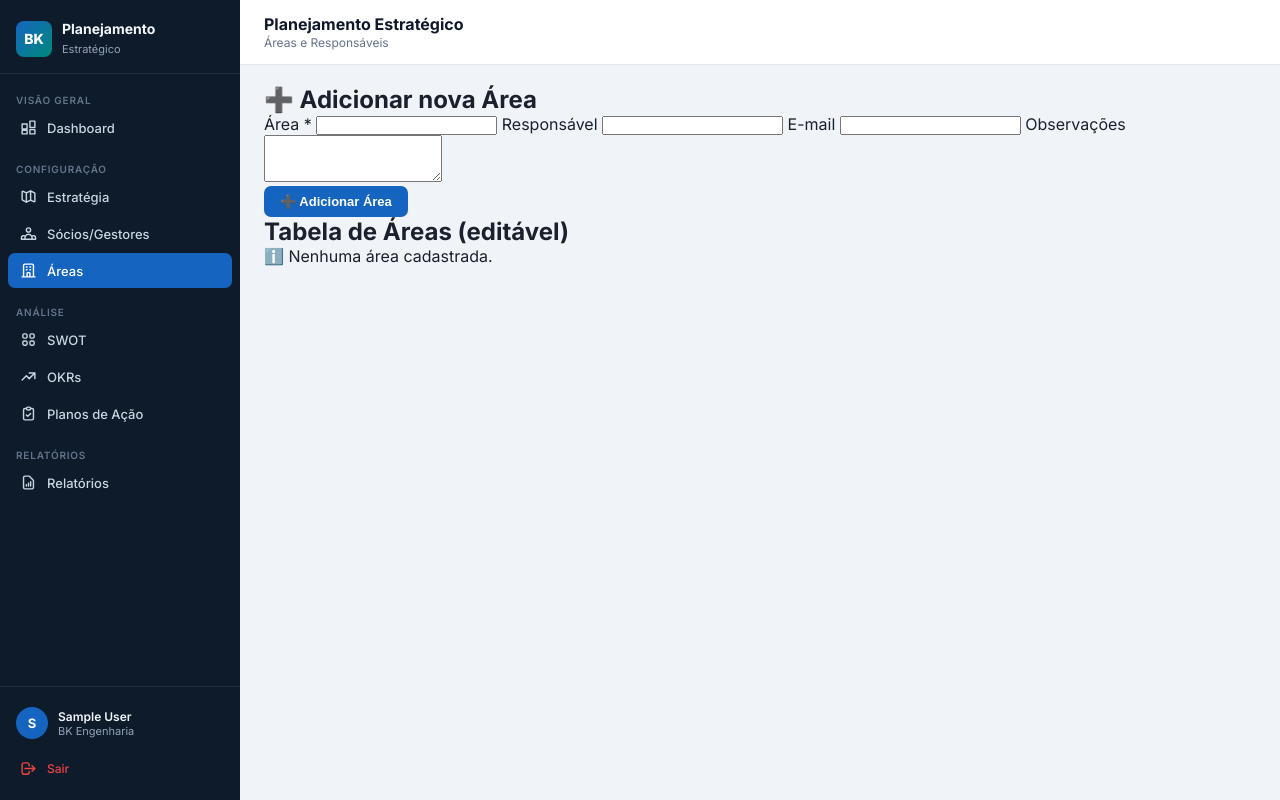
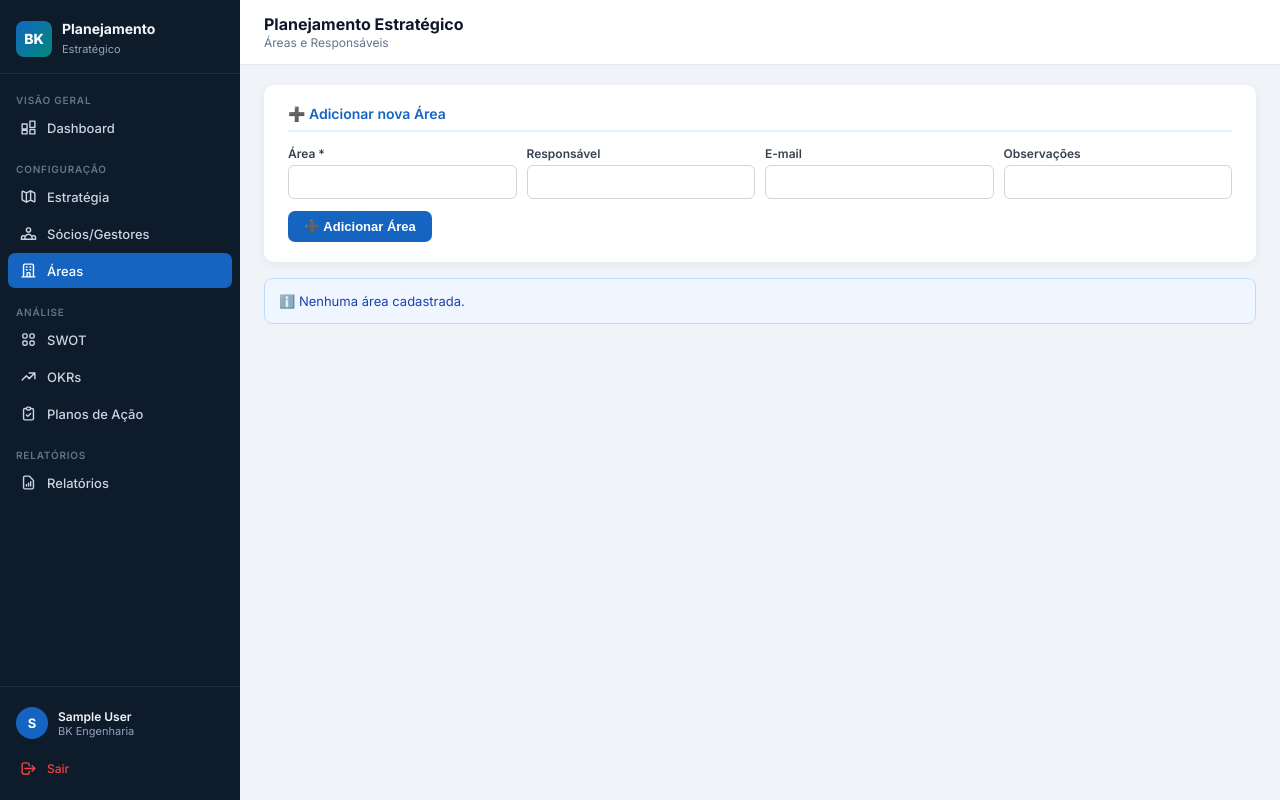
Before and after one commit to Velho-do-Mal/bk-planejamento-estrategico, a Django app: page /planejamento/areas/ in a window 1280 px wide. Run offline with Django 5.2, Linux system fonts and the light colour scheme; the visitor is signed in with stand-in values (Sample User, id 1); data comes from the database, SQL or seed files in the repository.

Commit message:
Update areas.html

```diff
--- a/apps/planejamento/templates/planejamento/areas.html
+++ b/apps/planejamento/templates/planejamento/areas.html
@@ -3,70 +3,78 @@
 {% block page_title %}Planejamento Estratégico{% endblock %}
 {% block page_sub %}Áreas e Responsáveis{% endblock %}
 
+{% block extra_css %}
+<style>
+.section-card{background:white;border-radius:10px;padding:20px 24px;box-shadow:0 2px 8px rgba(0,0,0,.06);margin-bottom:16px}
+.section-title{font-size:14px;font-weight:600;color:#1565C0;border-bottom:2px solid #E3F2FD;padding-bottom:8px;margin-bottom:14px}
+.form-row{display:grid;grid-template-columns:1fr 1fr;gap:12px;margin-bottom:12px}
+.form-row-4{display:grid;grid-template-columns:1fr 1fr 1fr 1fr;gap:10px}
+.editable-table{width:100%;border-collapse:collapse;font-size:13px}
+.editable-table th{background:#1565C0;color:white;padding:8px 10px}
+.editable-table td{padding:0;border-bottom:1px solid #E2E8F0}
+.editable-table td input,.editable-table td select{width:100%;padding:7px 10px;border:none;background:transparent;font-size:13px;font-family:inherit}
+.editable-table td input:focus,.editable-table td select:focus{background:#EFF6FF;outline:none}
+.editable-table tr:nth-child(even) td{background:#F8FAFC}
+.btn-danger{background:#EF4444;color:white;border:none;padding:4px 10px;border-radius:5px;cursor:pointer;font-size:12px}
+</style>
+{% endblock %}
+
 {% block content %}
-<section class="card mb-4">
-  <h2>➕ Adicionar nova Área</h2>
-  <form method="post" class="grid-form mt-3">
-    {% csrf_token %}
+<div class="section-card">
+  <div class="section-title">➕ Adicionar nova Área</div>
+  <form method="post">{% csrf_token %}
     <input type="hidden" name="action" value="add">
-
-    <label>Área *
-      <input type="text" name="area" required>
-    </label>
-    <label>Responsável
-      <input type="text" name="responsavel" list="responsaveis-list">
-      <datalist id="responsaveis-list">
-        {% for p in dados.partners %}
-          <option value="{{ p.nome }}"></option>
-        {% endfor %}
-      </datalist>
-    </label>
-    <label>E-mail
-      <input type="email" name="email">
-    </label>
-    <label class="col-span-2">Observações
-      <textarea name="observacoes" rows="3"></textarea>
-    </label>
-
-    <div class="col-span-2">
+    <div class="form-row-4" style="margin-bottom:12px">
+      <div><label class="form-label">Área *</label><input type="text" name="area" class="form-control" required></div>
+      <div>
+        <label class="form-label">Responsável</label>
+        {% if dados.partners %}
+        <select name="responsavel" class="form-control">
+          {% for p in dados.partners %}<option>{{ p.nome }}</option>{% endfor %}
+          <option value="">(outro)</option>
+        </select>
+        {% else %}
+        <input type="text" name="responsavel" class="form-control">
+        {% endif %}
+      </div>
+      <div><label class="form-label">E-mail</label><input type="email" name="email" class="form-control"></div>
+      <div><label class="form-label">Observações</label><input type="text" name="observacoes" class="form-control"></div>
+    </div>
     <button type="submit" class="btn btn-primary">➕ Adicionar Área</button>
+  </form>
 </div>
-  </form>
-</section>
-
-<section class="card">
-  <h2>Tabela de Áreas (editável)</h2>
 
 {% if dados.areas %}
-    <form method="post" id="form-save-areas" class="mt-3">
-      {% csrf_token %}
+<div class="section-card">
+  <div class="section-title">🏢 Tabela de Áreas (editável)</div>
+  <form method="post" id="form-areas">{% csrf_token %}
     <input type="hidden" name="action" value="save_table">
-      <input type="hidden" name="rows_json" id="rows-json-areas">
-
-      <div class="table-wrap">
-        <table id="areas-table" class="data-table">
-          <thead>
-            <tr>
-              <th>Área</th>
-              <th>Responsável</th>
-              <th>E-mail</th>
-              <th>Observações</th>
-              <th>Ação</th>
-            </tr>
-          </thead>
+    <input type="hidden" name="rows_json" id="rows-json">
+    <div style="overflow-x:auto">
+    <table class="editable-table" id="areas-table">
+      <thead><tr><th>Área</th><th>Responsável</th><th>E-mail</th><th>Observações</th><th>Ação</th></tr></thead>
       <tbody>
       {% for a in dados.areas %}
       <tr>
-              <td><input type="text" data-field="area" value="{{ a.area|default:'' }}"></td>
-              <td><input type="text" data-field="responsavel" list="responsaveis-list-edit" value="{{ a.responsavel|default:'' }}"></td>
-              <td><input type="email" data-field="email" value="{{ a.email|default:'' }}"></td>
-              <td><textarea data-field="observacoes" rows="2">{{ a.observacoes|default:'' }}</textarea></td>
+        <td><input type="text" value="{{ a.area }}" data-field="area"></td>
         <td>
-                <form method="post" action="" onsubmit="return confirm('Excluir esta área?');">
-                  {% csrf_token %}
+          {% if dados.partners %}
+          <select data-field="responsavel">
+            {% for p in dados.partners %}
+            <option {% if p.nome == a.responsavel %}selected{% endif %}>{{ p.nome }}</option>
+            {% endfor %}
+          </select>
+          {% else %}
+          <input type="text" value="{{ a.responsavel }}" data-field="responsavel">
+          {% endif %}
+        </td>
+        <td><input type="text" value="{{ a.email }}" data-field="email"></td>
+        <td><input type="text" value="{{ a.observacoes }}" data-field="observacoes"></td>
+        <td style="padding:6px 10px">
+          <form method="post" style="display:inline">{% csrf_token %}
             <input type="hidden" name="action" value="delete">
             <input type="hidden" name="idx" value="{{ forloop.counter0 }}">
-                  <button type="submit" class="btn btn-danger btn-sm">🗑️ Excluir</button>
+            <button type="submit" class="btn-danger" onclick="return confirm('Excluir?')">🗑️</button>
           </form>
         </td>
       </tr>
@@ -74,40 +82,30 @@
       </tbody>
     </table>
     </div>
-
-      <datalist id="responsaveis-list-edit">
-        {% for p in dados.partners %}
-          <option value="{{ p.nome }}"></option>
-        {% endfor %}
-      </datalist>
-
-      <div class="mt-3">
-        <button type="button" class="btn btn-primary" onclick="submitAreasTable()">Salvar Áreas</button>
+    <br>
+    <button type="button" class="btn btn-primary" onclick="saveTable()">💾 Salvar Áreas</button>
+  </form>
 </div>
-    </form>
 {% else %}
-    <p>ℹ️ Nenhuma área cadastrada.</p>
+<div style="background:#EFF6FF;border:1px solid #BFDBFE;border-radius:8px;padding:14px;color:#1E40AF;font-size:13px">
+  ℹ️ Nenhuma área cadastrada.
+</div>
 {% endif %}
-</section>
 {% endblock %}
 
 {% block extra_js %}
 <script>
-function serializeAreasTable() {
-  const rows = [];
-  document.querySelectorAll('#areas-table tbody tr').forEach((tr) => {
-    const row = {};
-    tr.querySelectorAll('[data-field]').forEach((el) => {
-      row[el.dataset.field] = (el.value || '').trim();
+function saveTable() {
+  var rows = [];
+  document.querySelectorAll('#areas-table tbody tr').forEach(function(tr) {
+    var row = {};
+    tr.querySelectorAll('[data-field]').forEach(function(el) {
+      row[el.dataset.field] = el.value;
     });
-    if (row.area) rows.push(row);
+    rows.push(row);
   });
-  return rows;
-}
-
-function submitAreasTable() {
-  document.getElementById('rows-json-areas').value = JSON.stringify(serializeAreasTable());
-  document.getElementById('form-save-areas').submit();
+  document.getElementById('rows-json').value = JSON.stringify(rows);
+  document.getElementById('form-areas').submit();
 }
 </script>
 {% endblock %}
```
Lines whose indentation alone changed are shown as unchanged.
